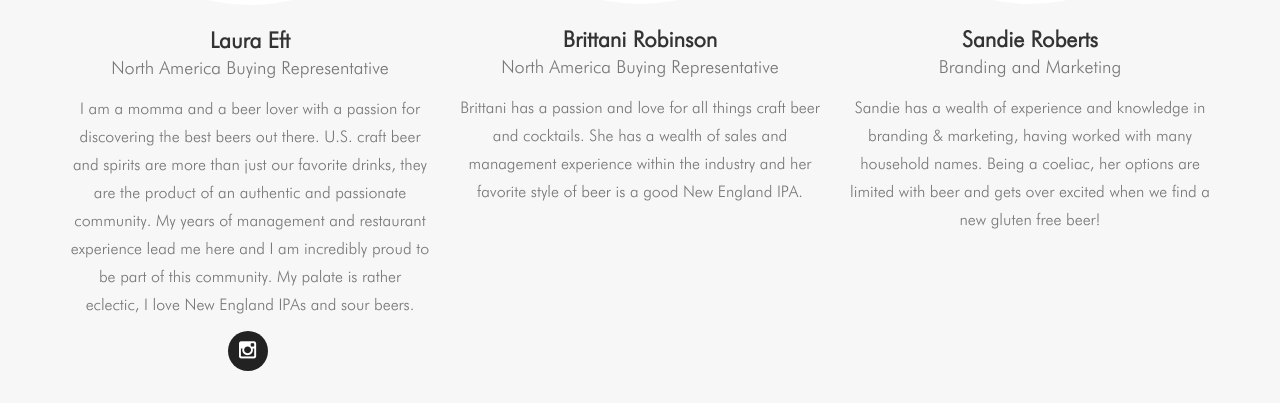
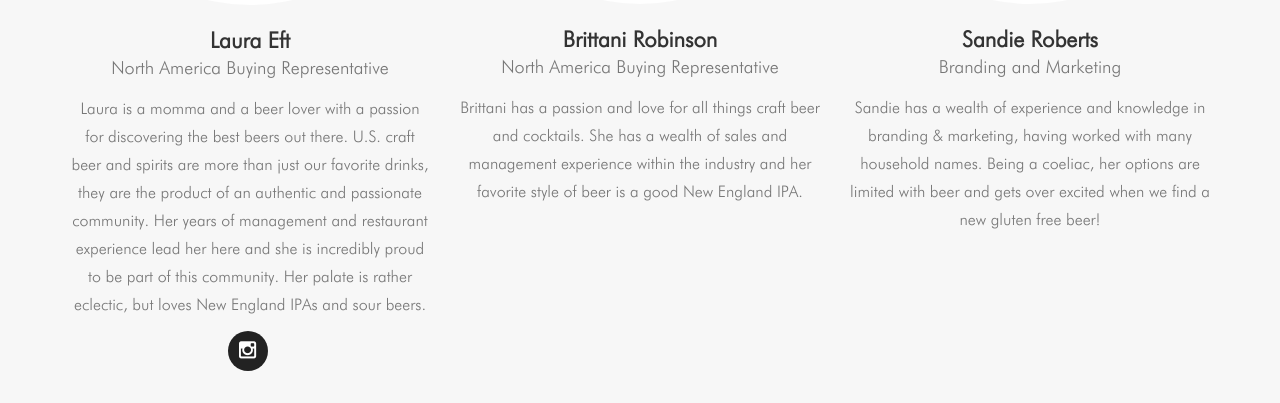
Before and after one commit to Craft-Guys/website, a Jekyll site: the page built from index.html, in a window 1280 px wide and 900 px high, scrolled down 4345 px. Shown: the part 158-561 px from the top of the window. Built offline with Jekyll 4.4.1, drawn with Linux system fonts in a browser that asks for light colours; some web fonts are replaced; some of the changed text lies outside the part shown.

Commit message:
Picture updates

```diff
--- a/_config.yml
+++ b/_config.yml
@@ -27,7 +27,7 @@
 - name: Laura Eft
   pic: laura
   position: North America Buying Representative
-  bio: I am a momma and a beer lover with a passion for discovering the best beers out there. U.S. craft beer and spirits are more than just our favorite drinks, they are the product of an authentic and passionate community. My years of management and restaurant experience lead me here and I am incredibly proud to be part of this community. My palate is rather eclectic, I love New England IPAs and sour beers.
+  bio: Laura is a momma and a beer lover with a passion for discovering the best beers out there. U.S. craft beer and spirits are more than just our favorite drinks, they are the product of an authentic and passionate community. Her years of management and restaurant experience lead her here and she is incredibly proud to be part of this community. Her palate is rather eclectic, but loves New England IPAs and sour beers.
   social:
     - title: instagram
       url: http://instagram.com/brewmomma
--- a/_includes/services.html
+++ b/_includes/services.html
@@ -38,7 +38,7 @@
                         <i class="fa fa-shopping-cart fa-stack-1x fa-inverse"></i>
                     </span>
                     <h4 class="service-heading">Direct Consumer Sales</h4>
-                    <p class="text-muted">Consumers will be able to purchase directly through our E-Commerce platform (coming soon) </p>
+                    <p class="text-muted">Consumers will be able to purchase directly through our E-Commerce platform (coming soon).</p>
                 </div>
             </div>
         </div>
```
Also changed, not shown: img/about/1.jpg, img/about/2.jpg, img/about/3.jpg.
